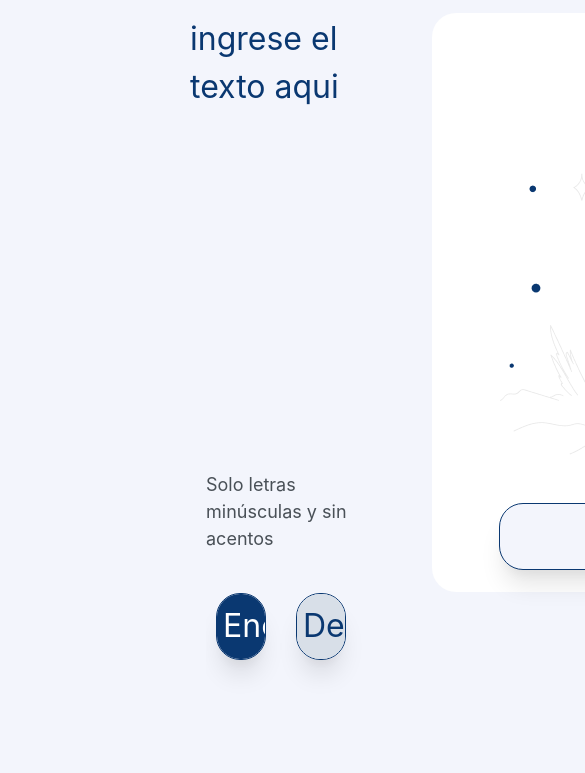
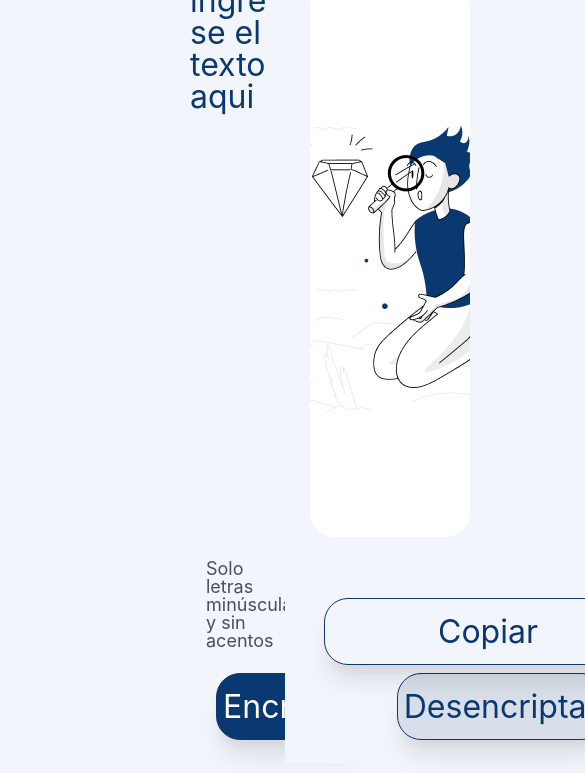
Before and after one commit to EmanuelJimenezSanchez/Challenge1, a plain HTML site: page index.html in a window 390 px wide. Shown: the part 105-878 px from the top of the page, 585 px wide, since content can reach past the window. Drawn offline with Linux system fonts and the light colour scheme.

Commit message:
Mejora del diseño y responsividad

```diff
--- a/index.html
+++ b/index.html
@@ -34,9 +34,6 @@
             </div>
         </section>
     </main>
-    <footer>
-
-    </footer>
     <script src="script.js"></script>
 </body>
 </html>
--- a/style.css
+++ b/style.css
@@ -3,15 +3,14 @@
     font-family: 'Inter';
     font-weight: 400;
     font-size: 32px;
-    line-height: 150%;
-    overflow-y: hidden;
+    line-height: 100%;
 }
 
-.logo{
+/* .logo{
     padding-top: 10px;
     margin-left: 10px;
     width: 10%;
-}
+} */
 
 .iniciales{
     font-size: 60px;
@@ -26,9 +25,13 @@ main{
     margin-left: 180px;
 }
 
+section{
+    width: 50%;
+}
+
 .text-area{
-    height: 57%;
-    width: 95%;
+    height: 550px;
+    width: 90%;
     border: none;
     color: #0A3871;
     margin-top: 20px;
@@ -43,8 +46,8 @@ main{
 }
 
 .mensaje{
-    height: 575px;
-    width: 450px;
+    height: 550px;
+    width: 40%;
     background: white;
     background-image: url("Imagenes/Muñeco.png");
     background-repeat: no-repeat;
@@ -53,9 +56,8 @@ main{
     border: none;
     border-radius: 24px;
     color: #0A3871;
-    margin-left: 50px;
+    margin-left: 25px;
     margin-top: 20px;
-    padding-left: 20px;
     position: absolute;
     resize: none;
 }
@@ -65,7 +67,6 @@ main{
 }
 
 .botones{
-    height: 20%;
     display: flex;
     margin: 18px;
 }
@@ -94,7 +95,7 @@ main{
     color: white;
     cursor: pointer;
     height: 67px;
-    margin: 5px 0px 0px 10px;
+    margin: 5px 0px 5px 10px;
     width: 328px;
     box-shadow: rgba(0, 0, 0, 0.1) 0px 20px 25px -5px, rgba(0, 0, 0, 0.04) 0px 10px 10px -5px;
 }
@@ -110,10 +111,12 @@ main{
     color: #0A3871;
     cursor: pointer;
     height: 67px;
-    margin: 510px 0px 0px 117px;
-    padding: 0;
+    margin: 635px 0px 0px 117px;
+    margin-top: 635px;
+    margin-left: 10%;
+    align-self: baseline;
     position: absolute;
-    width: 336px;
+    width: 328px;
     box-shadow: rgba(0, 0, 0, 0.1) 0px 20px 25px -5px, rgba(0, 0, 0, 0.04) 0px 10px 10px -5px;
 }
 
```
